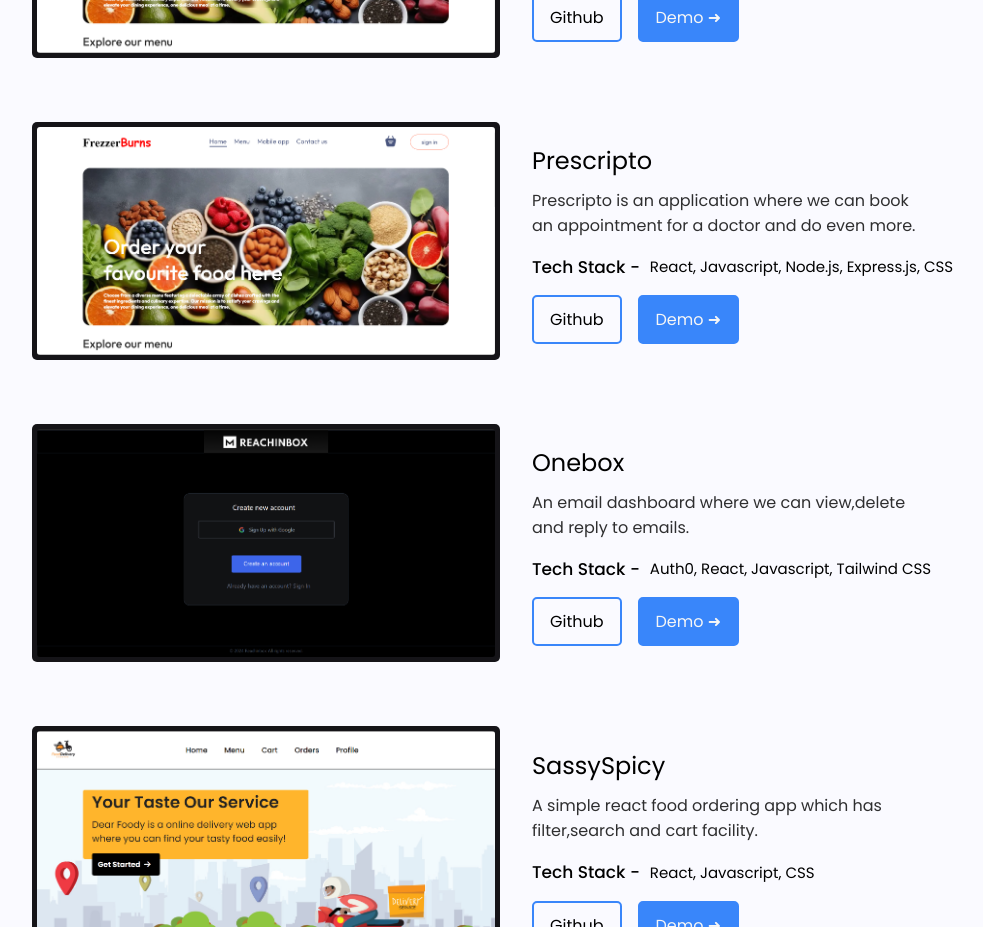
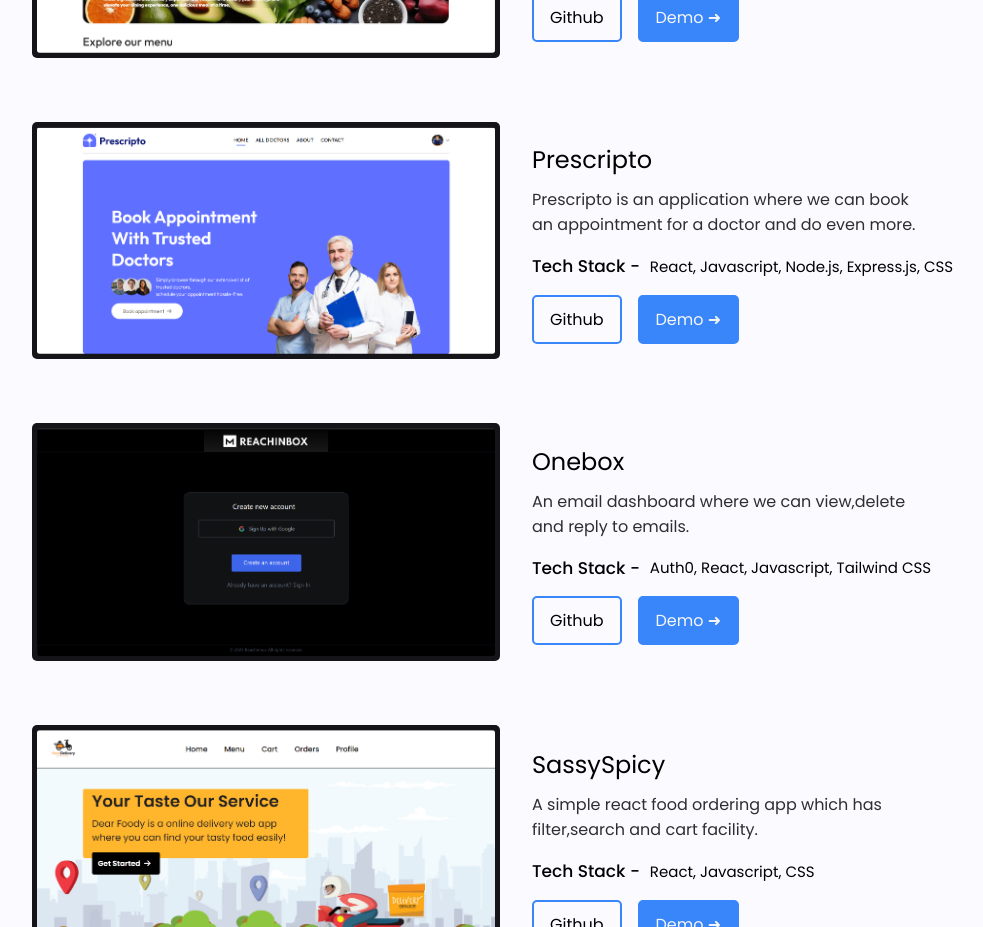
Before and after one commit to Adi70139/Portfolio, a React (Vite) app in the folder Portfolio/: page / in a window 1280 px wide. Shown: the part 1140-2067 px from the top of the page, without its empty margins (124-1107 px from the left). Built offline with nearby package versions, Linux system fonts and the light colour scheme.

Commit message:
project add

```diff
--- a/Portfolio/src/data/ProjectData.js
+++ b/Portfolio/src/data/ProjectData.js
@@ -9,7 +9,7 @@
     demo_url: "https://freezer-com.onrender.com",
   },
   {
-    img: "./assets/FreezerBurns.png",
+    img: "./assets/prescripto.png",
     title: "Prescripto",
     description: "Prescripto is an application where we can book an appointment for a doctor and do even more.",
     tech_stack: "React, Javascript, Node.js, Express.js, CSS",
```
